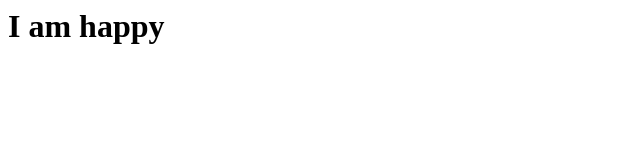
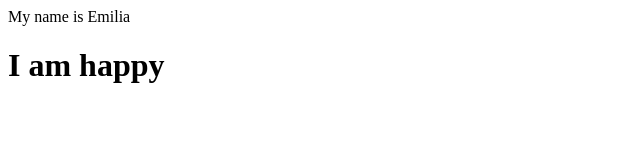
Before and after one commit to dahya79/github-hands-on-1, a plain HTML site: page index.html in a window 1280 px wide. Shown: the whole page, without its empty margins (0-640 px from the left). Drawn offline with Linux system fonts and the light colour scheme.

Commit message:
masukkan nama

```diff
--- a/index.html
+++ b/index.html
@@ -1,6 +1,7 @@
 <html>
    <head>
      <title>Hello World</title>
+     <p>My name is Emilia</p>
    </head>
    <body>
      <h1> I am happy</h1>
```
